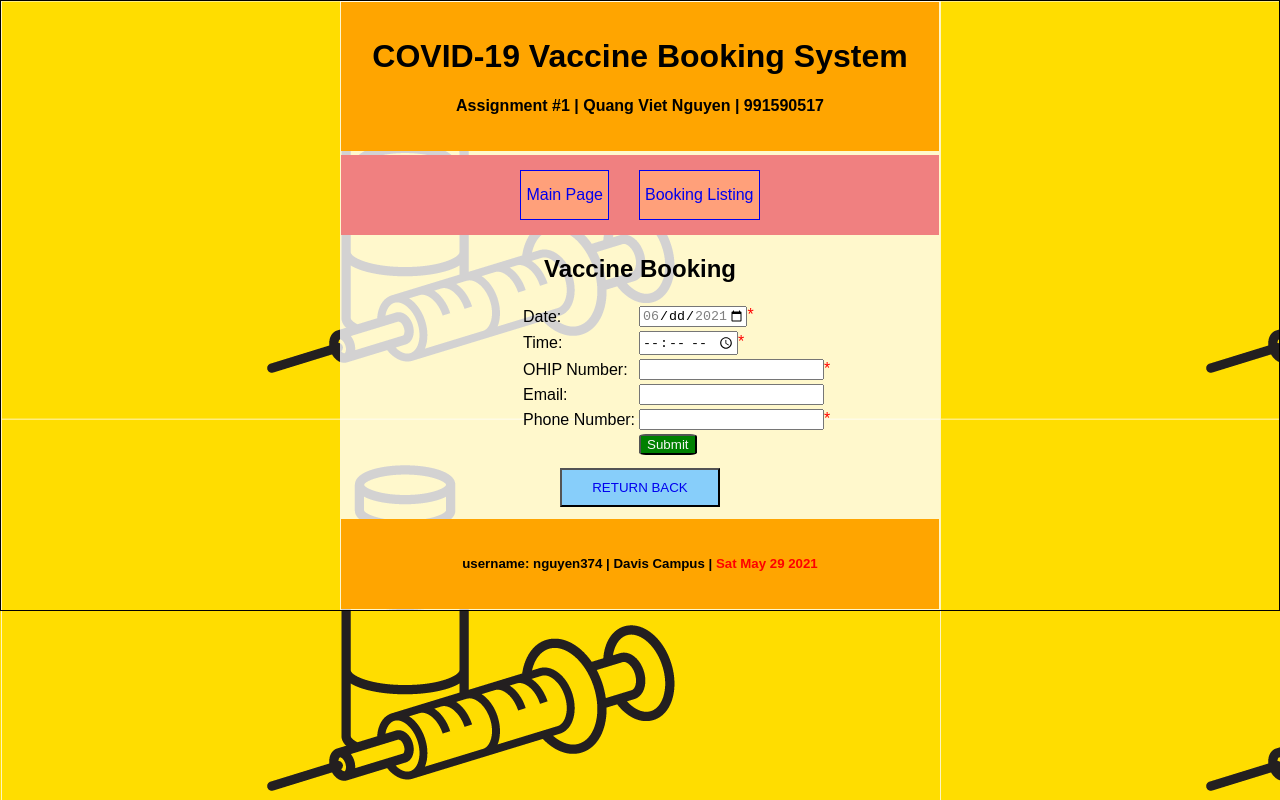
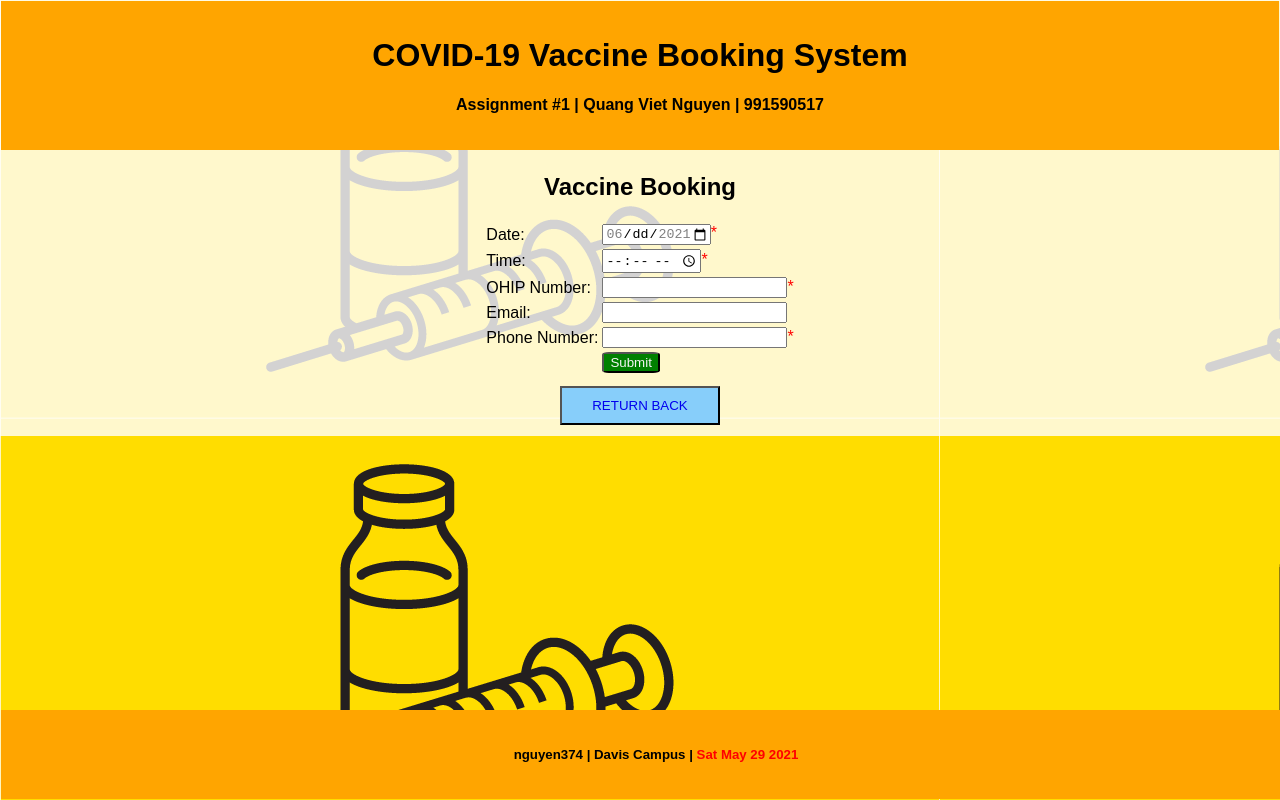
Before and after one commit to quangvietnguyen/assignment1, a plain HTML site: page assignment1/pages/booking.html in a window 1280 px wide. Drawn offline with Linux system fonts and the light colour scheme; files whose address does not match are found by name.

Commit message:
final commit to adjust overall

```diff
--- a/assignment1/css/styles.css
+++ b/assignment1/css/styles.css
@@ -1,5 +1,4 @@
 html {
-    border: solid 0.01px;
     background-image: url(../images/vaccine.png);
     background-repeat: repeat;
 }
@@ -16,7 +15,6 @@ html {
 #wrapper {
     align-items: center;
     text-align: center;
-    width: 600px;
     margin:auto;
     padding:auto;
     font-family: Arial, Helvetica, sans-serif;
@@ -50,19 +48,17 @@ html {
 
 .grid-footer {
     grid-area: footer;
+    position: fixed;
+    width:100%;
     padding: 15px 15px 15px 15px;
     background-color: orange;
     margin: 1px;
+    bottom: 0;
 }
 
 body {
     background-color: rgba(255, 255, 255, 0.8);
     height: auto;
-}
-
-form {
-    text-align: left;
-    padding-left: 30%;
 }
 
 a {
--- a/assignment1/pages/booking.html
+++ b/assignment1/pages/booking.html
@@ -3,6 +3,7 @@
     <head>
         <title>Vaccine Booking</title>
         <link rel="stylesheet" href="../css/styles.css"/>
+        <meta name="viewport" content="width=375px, initial-scale=1.0">
         <script type="text/javascript" src="../js/jquery.js"></script>
         <script type="text/javascript" src="js/scripts.js"></script>
         <script>
@@ -29,16 +30,12 @@
             <h4>Assignment #1 | Quang Viet Nguyen | 991590517</h4>
         </header>
         <section class="grid-main">
-            <div id="navigator">
-                <a href="../index.html">Main Page</a>
-                <a href="list.html">Booking Listing</a>
-            </div>
             <div>
                 <h2>Vaccine Booking</h2>
             </div>
             <div id="result">
-                <form action="" method="POST">
-                    <table>
+                <form>
+                    <table id="table">
                         <tr>
                             <td><label for="bookingdate">Date:</label></td>
                             <td><input type="date" id="bookingdate" name="bookingdate" min="2021-06-01" max="2021-06-30" required/><span>*</span></td>
@@ -71,7 +68,7 @@
             </div>
         </section>
         <footer class="grid-footer">
-            <h5>username: nguyen374 | Davis Campus | <span id="date"></span></h4>
+            <h5>nguyen374 | Davis Campus | <span id="date"></span></h4>
         </footer>
     </body>
 </html>
```
Also changed, not shown: assignment1/index.html (+2 -1 lines), assignment1/pages/list.html (+2 -5 lines).
